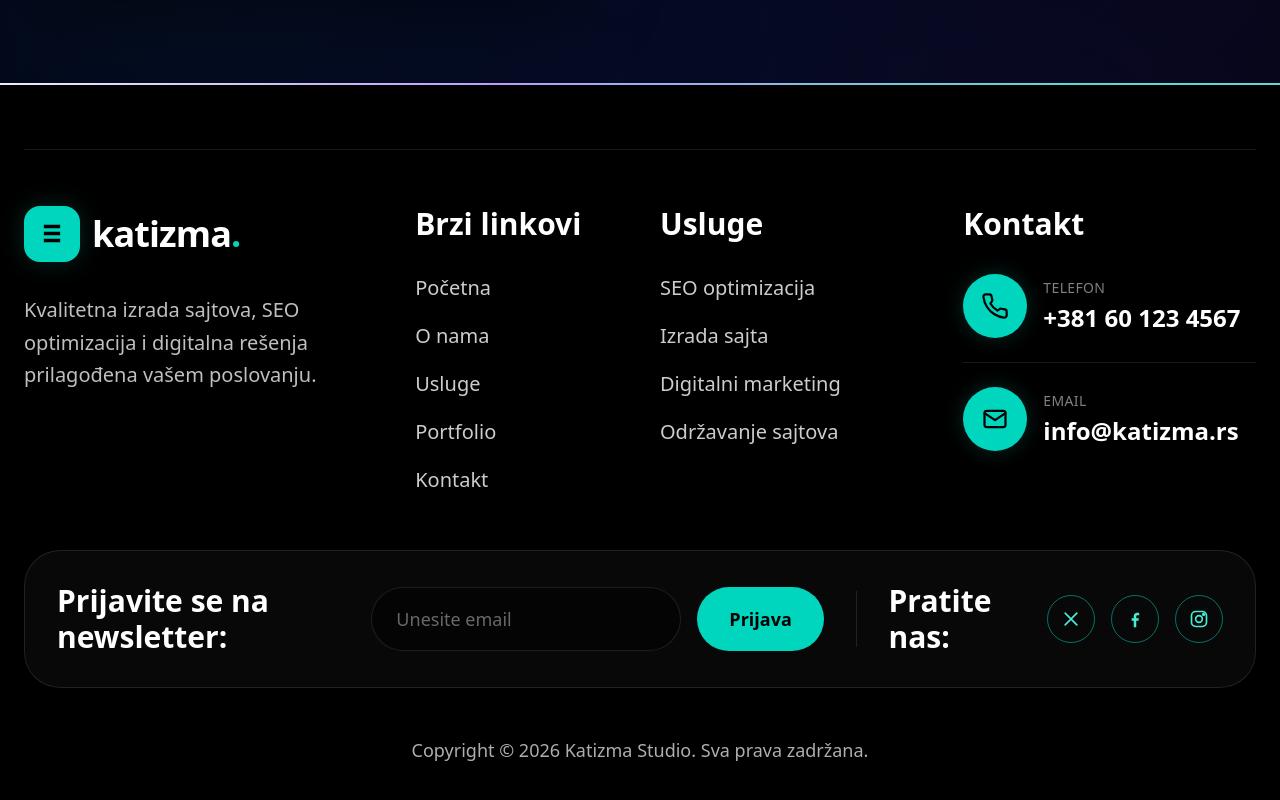
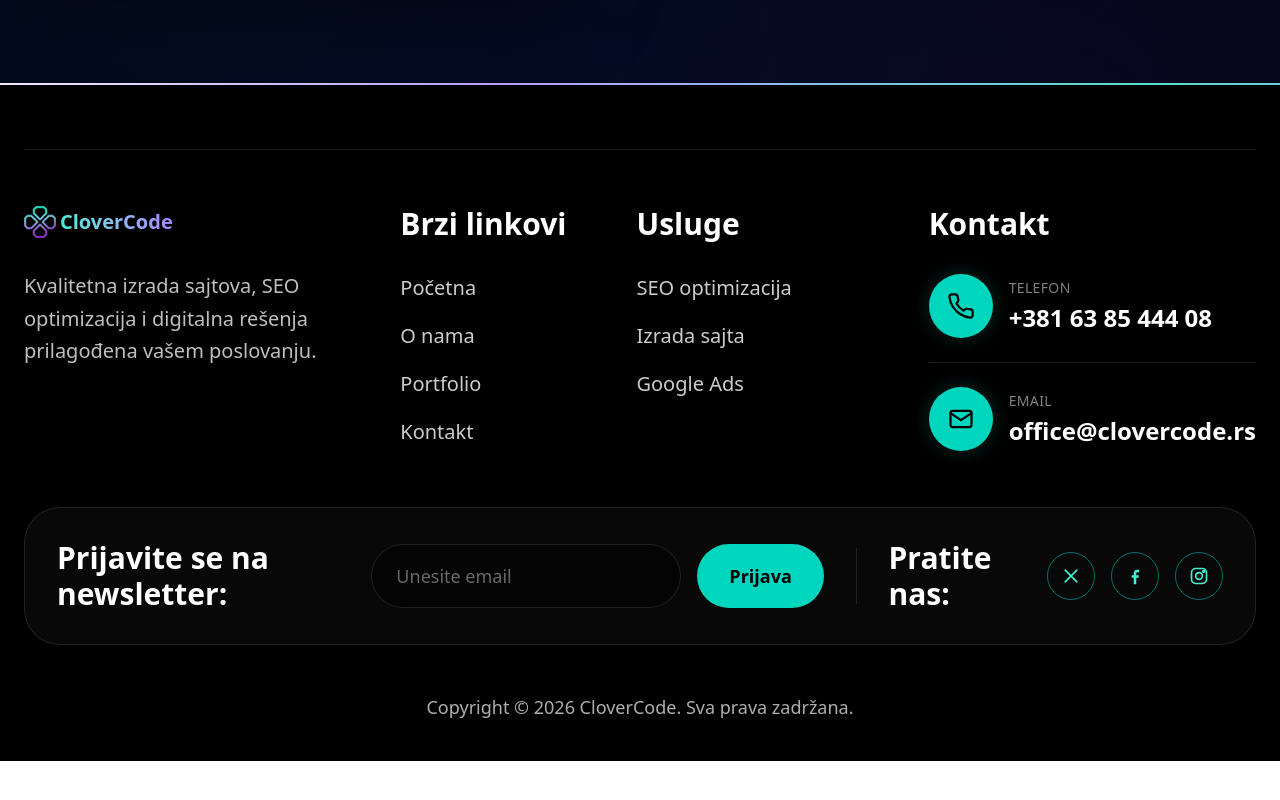
Before and after one commit to Dare3a/katizma, a website built with Vite: page kontakt.html in a window 1280 px wide. Shown: the part 1556-2356 px from the top of the page. After the commit the page ends 2317 px from the top, so only its background shows below. Built offline with nearby package versions, Linux system fonts and the light colour scheme.

Commit message:
Na str kontakt ubacen novi footer

```diff
--- a/kontakt.html
+++ b/kontakt.html
@@ -542,59 +542,46 @@
 <!-- FOOTER -->
 <div class="footer-gradient-line"></div>
 <footer class="relative overflow-hidden bg-black text-white">
-
     <div class="relative mx-auto max-w-7xl px-6 pt-16 pb-10">
         <!-- top divider -->
         <div class="mb-14 h-px w-full bg-white/10"></div>
-
         <!-- top footer grid -->
         <div class="grid gap-10 lg:grid-cols-[1.2fr_0.7fr_0.9fr_1fr]">
             <!-- brand -->
             <div>
-                <a href="/" class="inline-flex items-center gap-3">
-                    <span class="grid h-14 w-14 place-items-center rounded-2xl bg-teal-400 text-black shadow-[0_0_25px_rgba(45,212,191,0.18)]">
-                        <svg viewBox="0 0 24 24" class="h-7 w-7" fill="currentColor" aria-hidden="true">
-                            <path d="M5 4h14v3H5zm0 6h14v3H5zm0 6h14v3H5z"/>
-                        </svg>
-                    </span>
-                    <span class="text-4xl font-semibold tracking-tight">
-                        katizma<span class="text-teal-400">.</span>
-                    </span>
+                <!-- Logo -->
+                <a href="/" class="flex items-center gap-1 text-xl font-semibold">
+                    <img src="/images/logo/tech-color.png" alt="CloverCode" class="h-8 w-8"/>
+                    <span class="bg-linear-to-r from-teal-300 to-violet-400 bg-clip-text text-transparent">
+                    CloverCode
+                </span>
                 </a>
-
                 <p class="mt-8 max-w-sm text-xl leading-relaxed text-white/75">
                     Kvalitetna izrada sajtova, SEO optimizacija i digitalna rešenja prilagođena vašem poslovanju.
                 </p>
             </div>
-
             <!-- quick links -->
             <div>
                 <h3 class="text-3xl font-semibold">Brzi linkovi</h3>
                 <ul class="mt-8 space-y-5 text-xl text-white/80">
                     <li><a href="/" class="transition hover:text-teal-300">Početna</a></li>
-                    <li><a href="/o-nama" class="transition hover:text-teal-300">O nama</a></li>
-                    <li><a href="/usluge" class="transition hover:text-teal-300">Usluge</a></li>
-                    <li><a href="/portfolio" class="transition hover:text-teal-300">Portfolio</a></li>
-                    <li><a href="/kontakt" class="transition hover:text-teal-300">Kontakt</a></li>
+                    <li><a href="o-nama.html" class="transition hover:text-teal-300">O nama</a></li>
+                    <li><a href="portfolio.html" class="transition hover:text-teal-300">Portfolio</a></li>
+                    <li><a href="kontakt.html" class="transition hover:text-teal-300">Kontakt</a></li>
                 </ul>
             </div>
-
             <!-- services -->
             <div>
                 <h3 class="text-3xl font-semibold">Usluge</h3>
                 <ul class="mt-8 space-y-5 text-xl text-white/80">
-                    <li><a href="/seo-optimizacija" class="transition hover:text-teal-300">SEO optimizacija</a></li>
-                    <li><a href="/izrada-sajta" class="transition hover:text-teal-300">Izrada sajta</a></li>
-                    <li><a href="/digitalni-marketing" class="transition hover:text-teal-300">Digitalni marketing</a>
-                    </li>
-                    <li><a href="/odrzavanje-sajtova" class="transition hover:text-teal-300">Održavanje sajtova</a></li>
+                    <li><a href="seo-optimizacija.html" class="transition hover:text-teal-300">SEO optimizacija</a></li>
+                    <li><a href="izrada-web-sajta.html" class="transition hover:text-teal-300">Izrada sajta</a></li>
+                    <li><a href="#" class="transition hover:text-teal-300">Google Ads</a></li>
                 </ul>
             </div>
-
             <!-- contact -->
             <div>
                 <h3 class="text-3xl font-semibold">Kontakt</h3>
-
                 <div class="mt-8 space-y-6">
                     <!-- phone -->
                     <div class="flex items-center gap-4 border-b border-white/10 pb-6">
@@ -607,9 +594,9 @@
 
                         <div>
                             <div class="text-sm uppercase tracking-wide text-white/50">Telefon</div>
-                            <a href="tel:+381601234567"
+                            <a href="tel:+381638544408"
                                class="mt-1 block text-2xl font-semibold text-white transition hover:text-teal-300">
-                                +381 60 123 4567
+                                +381 63 85 444 08
                             </a>
                         </div>
                     </div>
@@ -626,41 +613,35 @@
 
                         <div>
                             <div class="text-sm uppercase tracking-wide text-white/50">Email</div>
-                            <a href="mailto:info@katizma.rs"
+                            <a href="mailto:office&commat;clovercode&period;rs"
                                class="mt-1 block text-2xl font-semibold text-white transition hover:text-teal-300">
-                                info@katizma.rs
+                                office@clovercode.rs
                             </a>
                         </div>
                     </div>
                 </div>
             </div>
         </div>
-
         <!-- newsletter / socials box -->
         <div class="mt-14 rounded-[36px] border border-white/10 bg-white/3 px-8 py-8 shadow-[0_20px_60px_rgba(0,0,0,0.4)] backdrop-blur-md">
             <div class="flex flex-col gap-8 xl:flex-row xl:items-center xl:justify-between">
                 <!-- newsletter -->
                 <div class="flex flex-col gap-5 xl:flex-row xl:items-center">
                     <h3 class="text-3xl font-semibold">Prijavite se na newsletter:</h3>
-
                     <form class="flex flex-col gap-4 sm:flex-row">
                         <input type="email"
                                placeholder="Unesite email"
-                               class="h-16 min-w-[280px] rounded-full border border-white/10 bg-black/40 px-6 text-lg text-white placeholder:text-white/40 outline-none transition focus:border-teal-400/60">
-
+                               class="h-16 min-w-70 rounded-full border border-white/10 bg-black/40 px-6 text-lg text-white placeholder:text-white/40 outline-none transition focus:border-teal-400/60">
                         <button type="submit"
                                 class="h-16 rounded-full bg-teal-400 px-8 text-lg font-semibold text-black transition hover:bg-teal-300">
                             Prijava
                         </button>
                     </form>
                 </div>
-
                 <!-- socials -->
                 <div class="flex flex-col gap-5 xl:flex-row xl:items-center xl:gap-8">
                     <div class="hidden h-14 w-px bg-white/10 xl:block"></div>
-
                     <span class="text-3xl font-semibold">Pratite nas:</span>
-
                     <div class="flex items-center gap-4">
                         <!-- X -->
                         <a href="#"
@@ -671,7 +652,6 @@
                                 <path d="M5 5l14 14M19 5L5 19"/>
                             </svg>
                         </a>
-
                         <!-- Facebook -->
                         <a href="#"
                            class="flex h-12 w-12 items-center justify-center rounded-full border border-teal-400/50 text-teal-300 transition hover:bg-teal-400 hover:text-black"
@@ -680,7 +660,6 @@
                                 <path d="M13.5 22v-8h2.7l.4-3h-3.1V9.1c0-.9.3-1.6 1.6-1.6H17V4.8c-.4-.1-1.3-.2-2.4-.2-2.4 0-4.1 1.5-4.1 4.3V11H8v3h2.5v8h3z"/>
                             </svg>
                         </a>
-
                         <!-- Instagram -->
                         <a href="#"
                            class="flex h-12 w-12 items-center justify-center rounded-full border border-teal-400/50 text-teal-300 transition hover:bg-teal-400 hover:text-black"
@@ -699,7 +678,7 @@
 
         <!-- copyright -->
         <div class="mt-12 text-center text-lg text-white/70">
-            Copyright © 2026 Katizma Studio. Sva prava zadržana.
+            Copyright © 2026 CloverCode. Sva prava zadržana.
         </div>
     </div>
 </footer>
```
